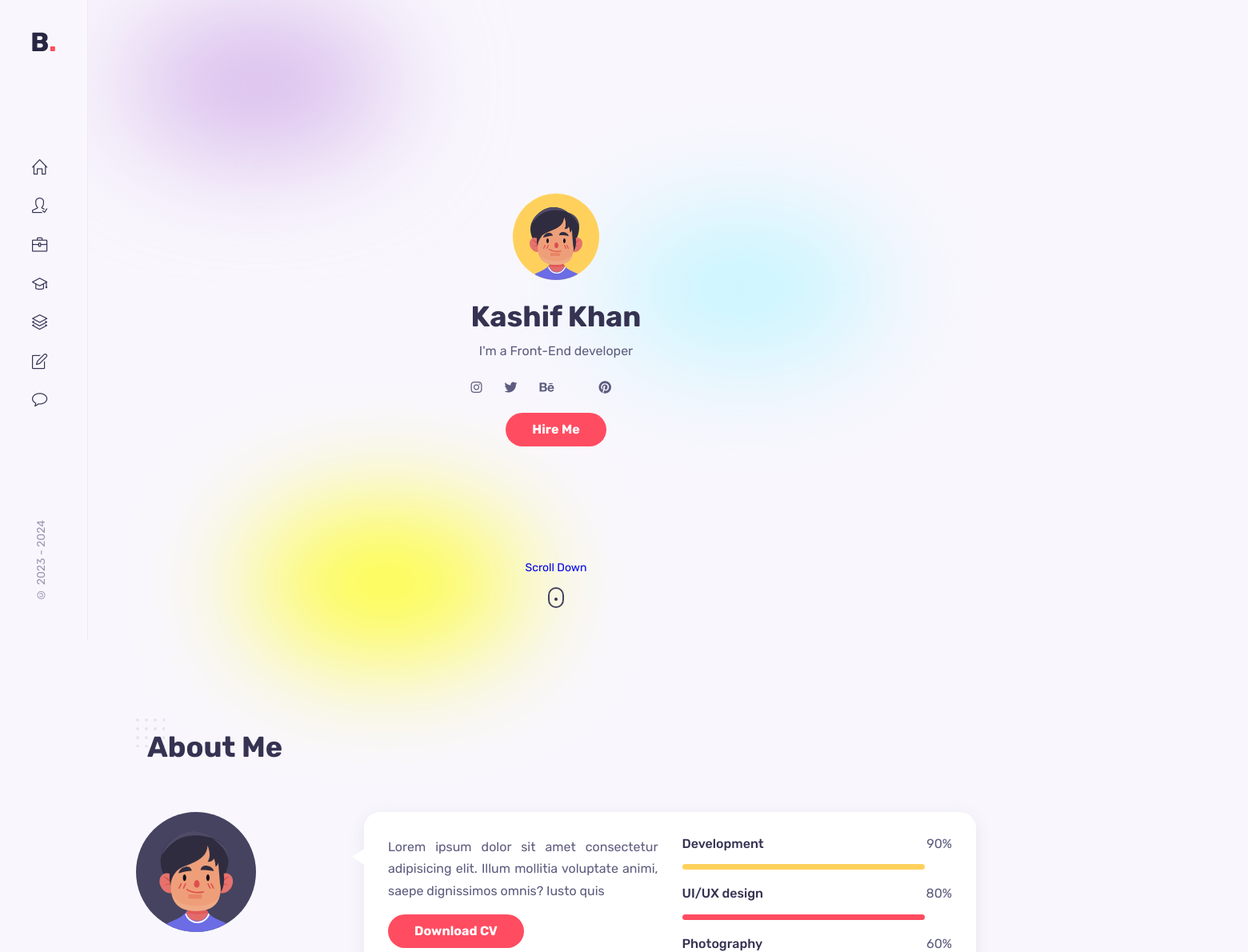
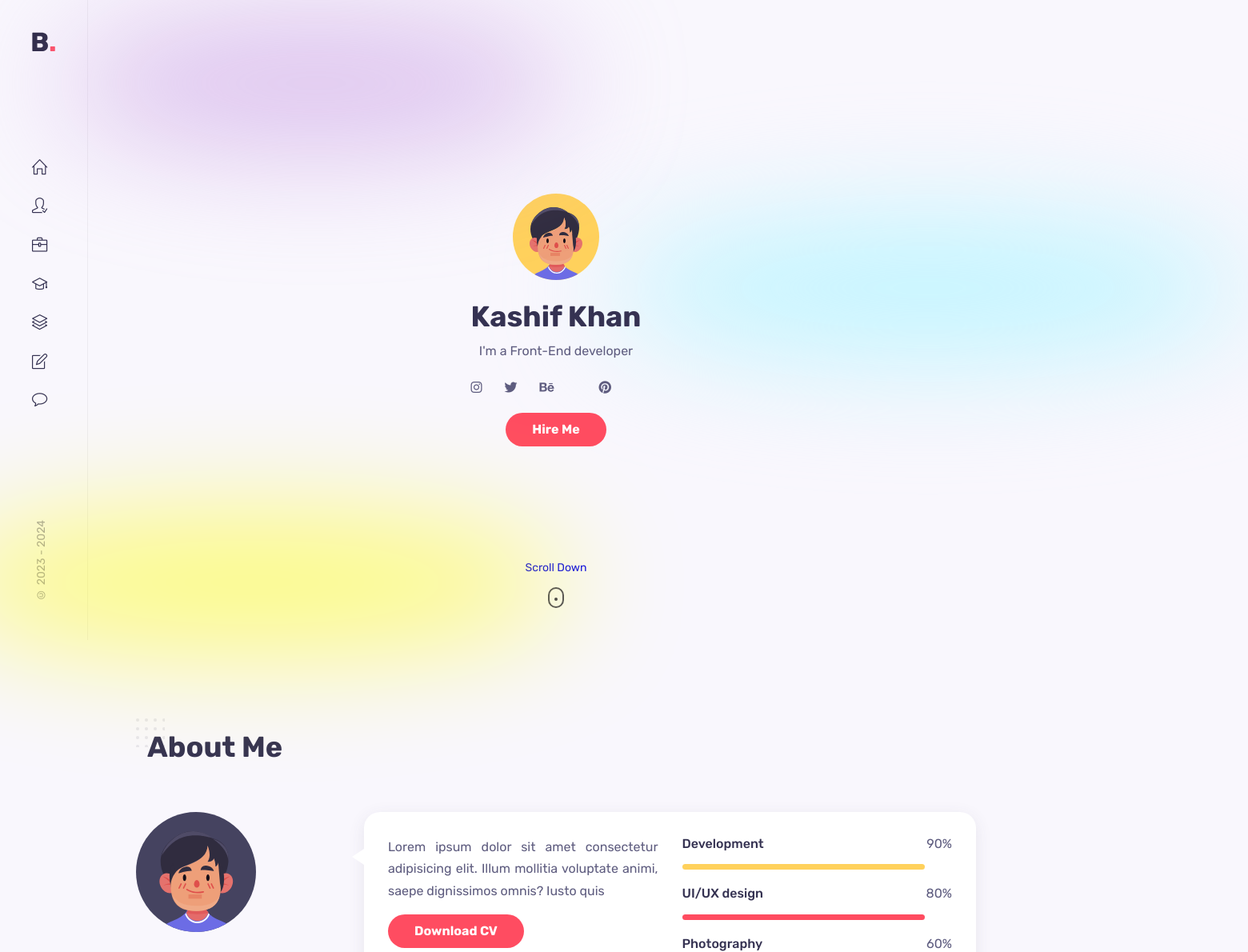
Before and after one commit to devKashifK/web-koder, a React (Create React App) app: page / in a window 1280 px wide. Shown: the top 1190 px of the page at 80% size, 1560 px wide, since content can reach past the window. Built offline with nearby package versions, Linux system fonts and the light colour scheme; some icons are missing.

Commit message:
Portfolio

```diff
--- a/src/Pages/Home/Home.jsx
+++ b/src/Pages/Home/Home.jsx
@@ -22,22 +22,24 @@ export default function Home() {
       <div className="blur" style={{
         background : "var(--blur2)",
         top : "17rem",
-        width: "21rem",
+        width: "50rem",
         height: "11rem"
       }}></div>
          <div className="blur" style={{
         background : "var(--blur)",
         top : "1rem",
-        width: "21rem",
+        width: "40rem",
         height: "11rem",
-        left: "0"
+        left: "-05rem",
+        zIndex : "10"
       }}></div>
        <div className="blur" style={{
         background : "var(--blur3)",
         top : "80%",
-        width: "21rem",
+        width: "50rem",
         height: "11rem",
-        left: "10rem"
+        left: "-15rem",
+        zIndex : "10"
       }}></div>
     </section>
   )
--- a/src/components/sidebar/Sidebar.module.css
+++ b/src/components/sidebar/Sidebar.module.css
@@ -49,7 +49,7 @@
     display: none;
     justify-content: center;
     align-items: center;
-    z-index: 1;
+    z-index: 21;
     border-radius: 4px;
     transition: .3s;
 }
--- a/src/index.css
+++ b/src/index.css
@@ -12,9 +12,9 @@
 --text-color:hsl(244, 16%, 43%);
  --body-color:  hsl(258, 60%, 98%);
 --container-color:#fff;
---blur : rgb(203 162 229 / 75%);
+--blur : rgb(203 162 229 / 60%);
 --blur2 : #C1F5FF;
---blur3 : #ffff00d1;
+--blur3 : #ffff0080;
 
 /* ==========Font and Typography========= */
 /*.5rem = 8px | 1rem = 16px /..*/
```
Also changed, not shown: src/components/sidebar/Sidebar.jsx (+7 -0 lines).
